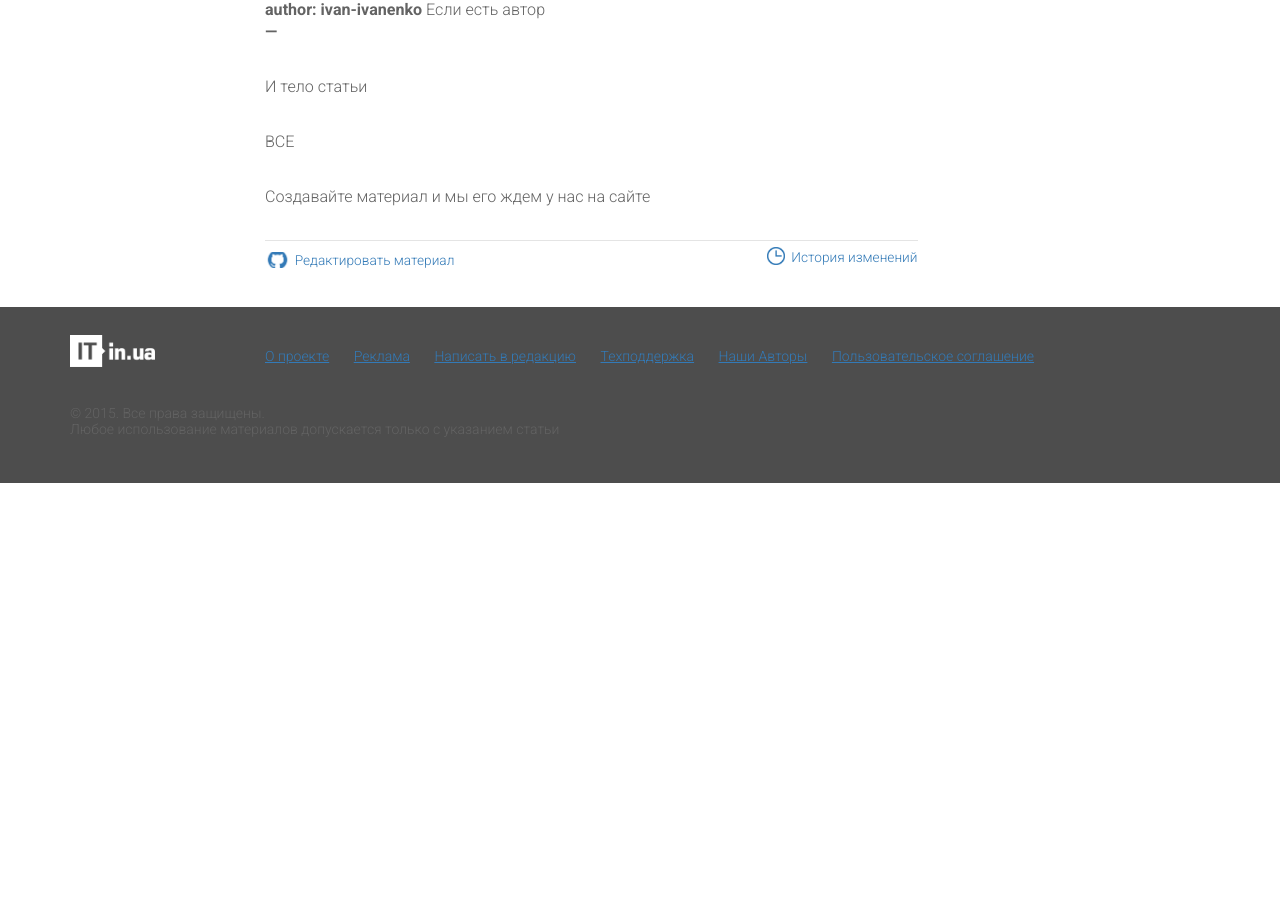
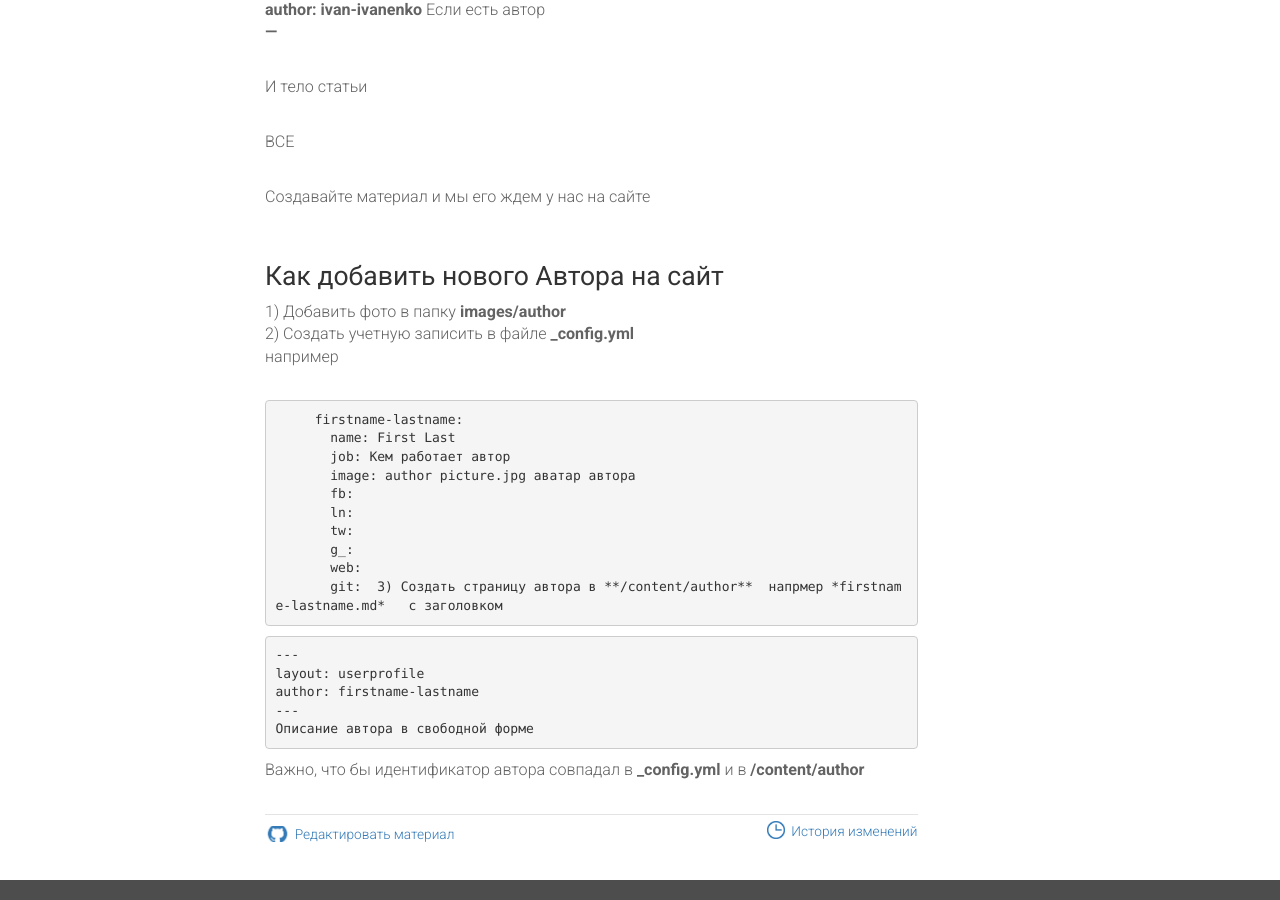
Before and after one commit to itinua/itinua.github.io, a Jekyll site: the page built from content/add-material.md, in a window 1280 px wide and 900 px high, scrolled down 3649 px. Built offline with Jekyll 4.4.1, drawn with Linux system fonts in a browser that asks for light colours; Markdown is read by kramdown in place of the engine named in the settings; before the commit the page ends 4132 px from its top, so only the background shows below that.

Commit message:
Update add-material.md

```diff
--- a/content/add-material.md
+++ b/content/add-material.md
@@ -184,3 +184,30 @@ author: <font id="bauthor">ivan-ivanenko</font><br/>
 ВСЕ
 
 Создавайте материал и мы его ждем у нас на сайте
+
+## Как добавить нового Автора на сайт
+1) Добавить фото в папку **images/author**
+2) Создать учетную записить в файле **_config.yml**
+например
+
+         firstname-lastname:
+           name: First Last
+           job: Кем работает автор
+           image: author picture.jpg авaтар автора
+           fb:
+           ln:
+           tw:
+           g_:
+           web:
+           git:
+3) Создать страницу автора в **/content/author**  напрмер *firstname-lastname.md*
+с заголовком
+<pre>
+---
+layout: userprofile
+author: firstname-lastname
+---
+Описание автора в свободной форме
+</pre>
+
+Важно, что бы идентификатор автора совпадал в **_config.yml** и в  **/content/author**
```
